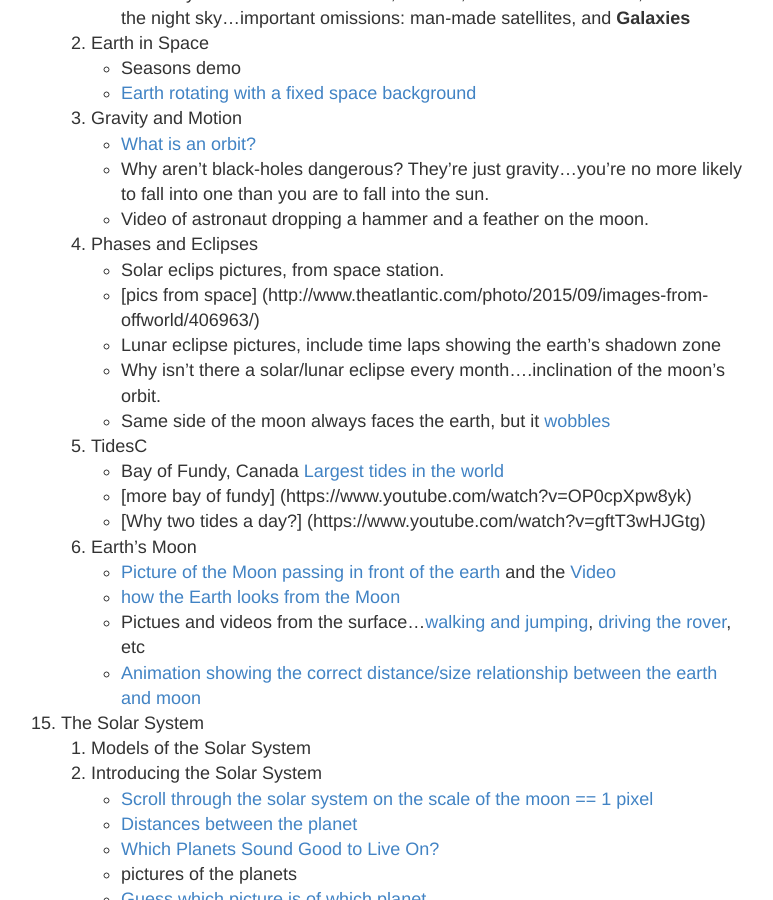
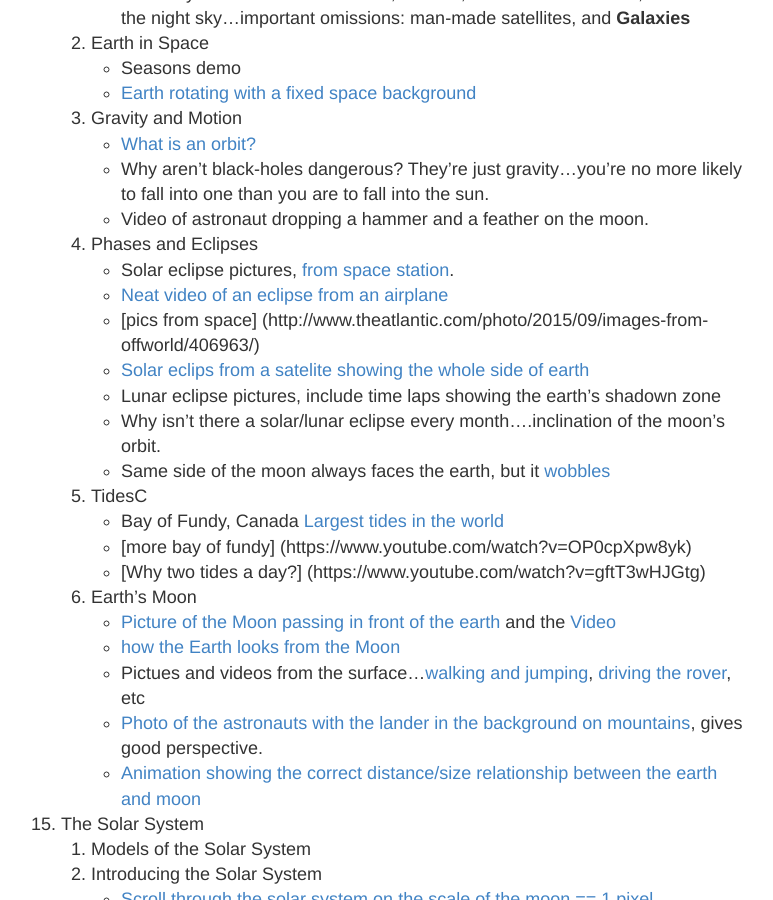
Before and after one commit to ctkstl/earth_science, a Jekyll site: the page built from resources.md, in a window 1280 px wide and 900 px high, scrolled down 6858 px. Shown: the whole window, without its empty margins (249-1022 px from the left). Built offline with Jekyll 4.4.1, drawn with Linux system fonts in a browser that asks for light colours.

Commit message:
Update resources.md

```diff
--- a/resources.md
+++ b/resources.md
@@ -218,8 +218,10 @@ permalink: /resources/
         *   Why aren't black-holes dangerous? They're just gravity...you're no more likely to fall into one than you are to fall into the sun.
         *   Video of astronaut dropping a hammer and a feather on the moon.
     4.  Phases and Eclipses
-        *   Solar eclips pictures, from space station.
+        *   Solar eclipse pictures, [from space station](https://www.youtube.com/watch?v=QJ25zCJlUm0).
+        *   [Neat video of an eclipse from an airplane](http://i.imgur.com/YKpGe6U.gifv)
         *   [pics from space] (http://www.theatlantic.com/photo/2015/09/images-from-offworld/406963/)
+        *   [Solar eclips from a satelite showing the whole side of earth](http://www.wired.co.uk/news/archive/2016-03/11/nasa-satellite-images-track-the-shadow-of-a-solar-eclipse)
         *   Lunar eclipse pictures, include time laps showing the earth's shadown zone
         *   Why isn't there a solar/lunar eclipse every month....inclination of the moon's orbit.
         *   Same side of the moon always faces the earth, but it [wobbles](https://en.wikipedia.org/wiki/Orbit_of_the_Moon#/media/File:Lunar_libration_with_phase2.gif)
@@ -231,6 +233,7 @@ permalink: /resources/
         *   [Picture of the Moon passing in front of the earth](http://apod.nasa.gov/apod/ap150807.html) and the [Video](https://www.youtube.com/watch?v=DMdhQsHbWTs)
         *   [how the Earth looks from the Moon](http://apod.nasa.gov/apod/ap160104.html)
         *   Pictues and videos from the surface...[walking and jumping](https://www.youtube.com/watch?v=sy9R8WN2uMc), [driving the rover](https://www.youtube.com/watch?v=5cKpzp358F4), etc
+        *   [Photo of the astronauts with the lander in the background on mountains](http://imgur.com/a/oEY5W), gives good perspective.
         *   [Animation showing the correct distance/size relationship between the earth and moon](https://i.imgur.com/gk9nSeI.gifv)
 15. The Solar System
     1.  Models of the Solar System
```
